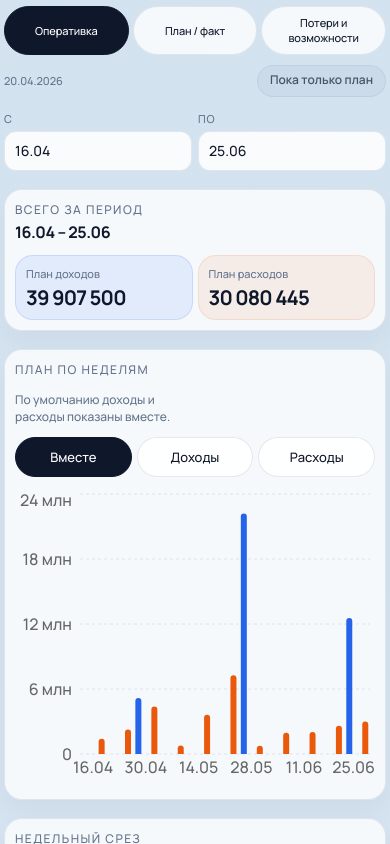
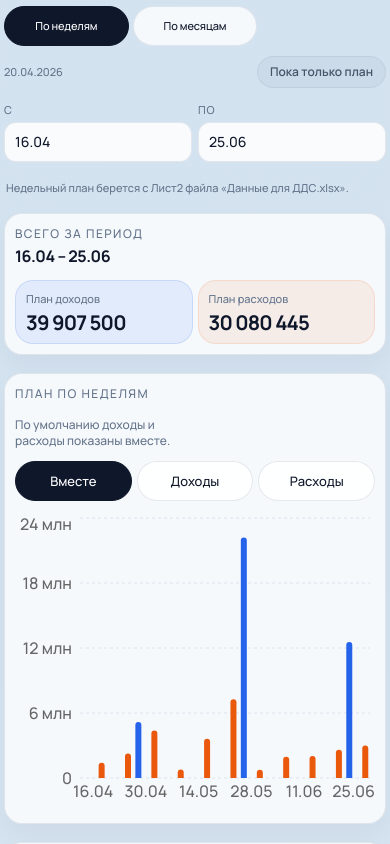
Before and after one commit to Dimusidioplut/bexfil-dashboard-web, a React (Vite) app: page / in a window 390 px wide. Shown: the top 844 px of the page. Built offline with nearby package versions, Linux system fonts and the light colour scheme.

Commit message:
Rename screens and add source notes

```diff
--- a/src/App.css
+++ b/src/App.css
@@ -86,6 +86,13 @@
   gap: 12px;
   align-items: center;
   flex-wrap: wrap;
+}
+
+.source-note {
+  color: var(--text-muted);
+  font-size: 13px;
+  line-height: 1.45;
+  padding: 0 2px;
 }
 
 .range-select {
@@ -399,6 +406,10 @@ tbody tr:last-child td {
     grid-template-columns: repeat(2, minmax(0, 1fr));
   }
 
+  .source-note {
+    font-size: 12px;
+  }
+
   .range-select {
     min-width: 0;
   }
@@ -499,6 +510,11 @@ tbody tr:last-child td {
     display: grid;
     grid-template-columns: repeat(2, minmax(0, 1fr));
     gap: 8px;
+  }
+
+  .source-note {
+    font-size: 11px;
+    line-height: 1.4;
   }
 
   .range-select {
--- a/src/App.tsx
+++ b/src/App.tsx
@@ -30,9 +30,8 @@ import {
 } from './utils'
 
 const SCREEN_OPTIONS: Array<{ key: ScreenKey; label: string }> = [
-  { key: 'operational', label: 'Оперативка' },
-  { key: 'plan-fact', label: 'План / факт' },
-  { key: 'losses', label: 'Потери и возможности' },
+  { key: 'operational', label: 'По неделям' },
+  { key: 'plan-fact', label: 'По месяцам' },
 ]
 
 type ChartViewMode = 'all' | 'income' | 'expense'
@@ -244,6 +243,8 @@ function OperationalScreen(props: {
         />
       </div>
 
+      <SourceNote text="Недельный план берется с Лист2 файла «Данные для ДДС.xlsx»." />
+
       <section className="summary-block">
         <div className="panel-head">
           <div className="summary-head">
@@ -369,6 +370,8 @@ function PlanFactScreen(props: {
           onChange={props.onMonthEndChange}
         />
       </div>
+
+      <SourceNote text="Месячный план берется с Лист1 файла «Данные для ДДС.xlsx»." />
 
       <section className="summary-block">
         <div className="panel-head">
@@ -654,6 +657,10 @@ function ChartModeSwitch(props: {
   )
 }
 
+function SourceNote(props: { text: string }) {
+  return <div className="source-note">{props.text}</div>
+}
+
 function RangeSelect(props: {
   label: string
   value: number
```
